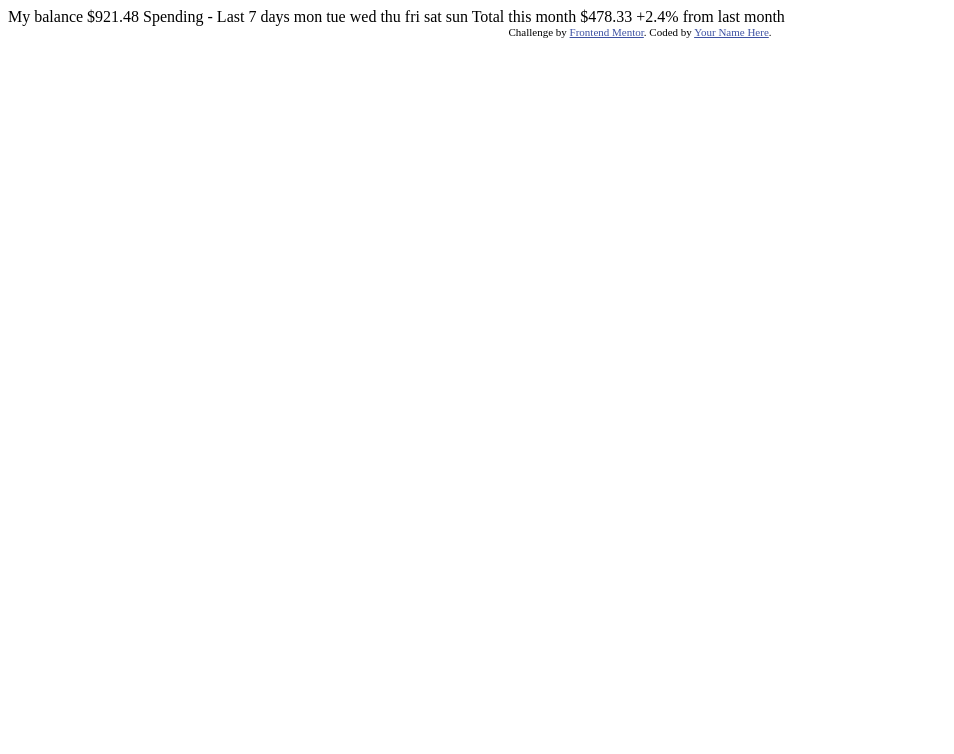
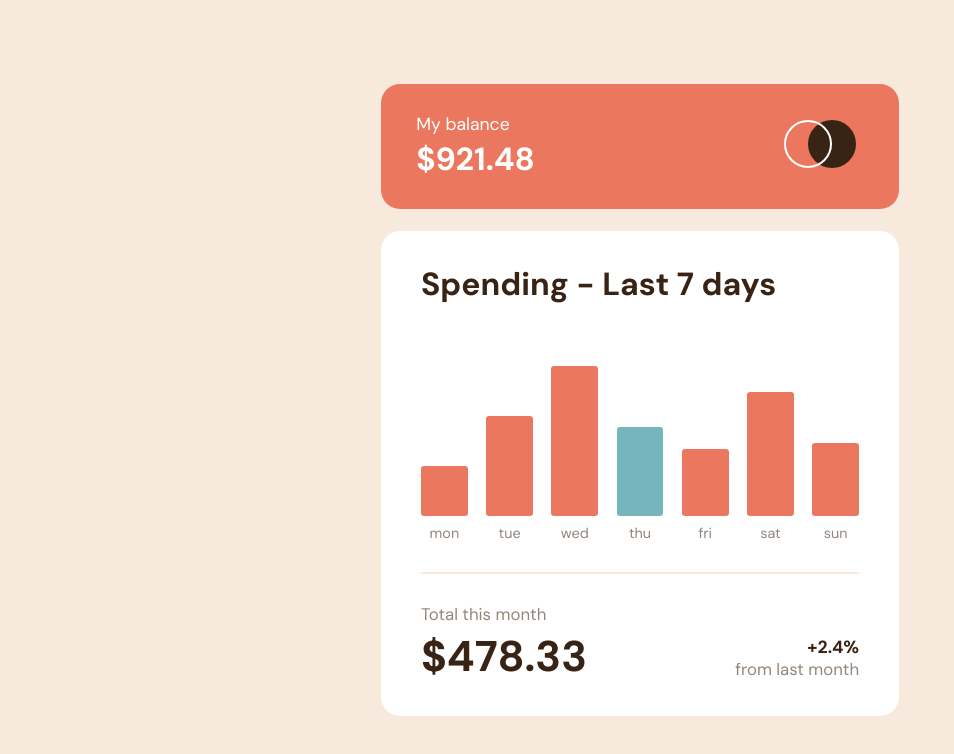
Before and after one commit to curiousmind04/Expenses-Chart-Component, a plain HTML site: page index.html in a window 1280 px wide. Shown: the whole page, without its empty margins (0-954 px from the left). Drawn offline with Linux system fonts and the light colour scheme.

Commit message:
solution for mobile, desktop, and used rem

```diff
--- a/index.html
+++ b/index.html
@@ -1,43 +1,99 @@
 <!DOCTYPE html>
 <html lang="en">
-<head>
-  <meta charset="UTF-8">
-  <meta name="viewport" content="width=device-width, initial-scale=1.0"> <!-- displays site properly based on user's device -->
+  <head>
+    <meta charset="UTF-8" />
+    <meta name="viewport" content="width=device-width, initial-scale=1.0" />
+    <!-- displays site properly based on user's device -->
 
-  <link rel="icon" type="image/png" sizes="32x32" href="./images/favicon-32x32.png">
+    <link
+      rel="icon"
+      type="image/png"
+      sizes="32x32"
+      href="./images/favicon-32x32.png"
+    />
 
-  <title>Frontend Mentor | Expenses chart component</title>
+    <title>Expenses Chart Component</title>
 
-  <!-- Feel free to remove these styles or customise in your own stylesheet 👍 -->
-  <style>
-    .attribution { font-size: 11px; text-align: center; }
-    .attribution a { color: hsl(228, 45%, 44%); }
-  </style>
-</head>
-<body>
+    <link rel="stylesheet" href="main.css" />
+  </head>
+  <body>
+    <main>
+      <header>
+        <div class="header-left">
+          <p>My balance</p>
+          <p>$921.48</p>
+        </div>
+        <div class="logo-container">
+          <img src="images/logo.svg" alt="logo icon" />
+        </div>
+      </header>
+      <div class="container">
+        <h1>Spending - Last 7 days</h1>
+        <div class="chart-grid">
+          <div class="chart-bar-container">
+            <div class="bar" id="chart-bar-mon">
+              <div class="bar-overlay"></div>
+              <div class="num"></div>
+            </div>
+          </div>
+          <div class="chart-bar-container">
+            <div class="bar" id="chart-bar-tue">
+              <div class="bar-overlay"></div>
+              <div class="num"></div>
+            </div>
+          </div>
+          <div class="chart-bar-container">
+            <div class="bar" id="chart-bar-wed">
+              <div class="bar-overlay"></div>
+              <div class="num"></div>
+            </div>
+          </div>
+          <div class="chart-bar-container">
+            <div class="bar" id="chart-bar-thu">
+              <div class="bar-overlay"></div>
+              <div class="num"></div>
+            </div>
+          </div>
+          <div class="chart-bar-container">
+            <div class="bar" id="chart-bar-fri">
+              <div class="bar-overlay"></div>
+              <div class="num"></div>
+            </div>
+          </div>
+          <div class="chart-bar-container">
+            <div class="bar" id="chart-bar-sat">
+              <div class="bar-overlay"></div>
+              <div class="num"></div>
+            </div>
+          </div>
+          <div class="chart-bar-container">
+            <div class="bar" id="chart-bar-sun">
+              <div class="bar-overlay"></div>
+              <div class="num"></div>
+            </div>
+          </div>
+          <div>mon</div>
+          <div>tue</div>
+          <div>wed</div>
+          <div>thu</div>
+          <div>fri</div>
+          <div>sat</div>
+          <div>sun</div>
+        </div>
+        <hr />
+        <div class="bottom">
+          <div class="bottom-left">
+            <p class="grey">Total this month</p>
+            <p>$478.33</p>
+          </div>
+          <div class="bottom-right">
+            <p>+2.4%</p>
+            <p class="grey">from last month</p>
+          </div>
+        </div>
+      </div>
+    </main>
 
-  My balance
-  $921.48
-
-  Spending - Last 7 days
-
-  mon
-  tue
-  wed
-  thu
-  fri
-  sat
-  sun
-
-  Total this month
-  $478.33
-
-  +2.4%
-  from last month
-
-  <div class="attribution">
-    Challenge by <a href="https://www.frontendmentor.io?ref=challenge" target="_blank">Frontend Mentor</a>.
-    Coded by <a href="#">Your Name Here</a>.
-  </div>
-</body>
+    <script src="main.js"></script>
+  </body>
 </html>
--- /dev/null
+++ b/main.css
@@ -0,0 +1,243 @@
+@import url("https://fonts.googleapis.com/css2?family=DM+Sans:wght@400;700&display=swap");
+
+* {
+  box-sizing: border-box;
+  margin: 0;
+  padding: 0;
+}
+
+html {
+  min-width: 23.5rem;
+}
+
+body {
+  font-family: "DM Sans", sans-serif;
+  background: hsl(27, 66%, 92%);
+  display: flex;
+  justify-content: center;
+  align-items: center;
+  min-height: 100vh;
+  min-width: 23.5rem;
+}
+
+main {
+  width: 23.5rem;
+  margin: 3rem 0;
+}
+
+header {
+  background: hsl(10, 79%, 65%);
+  width: 92%;
+  margin: auto;
+  border-radius: 0.6rem;
+  padding: 1.2rem 1.25rem;
+  margin-bottom: 1rem;
+  display: flex;
+  justify-content: space-between;
+  align-items: center;
+}
+
+header p {
+  color: #fff;
+  margin: 0;
+}
+
+header img {
+  transform: scale(0.82);
+}
+
+.header-left :nth-child(2) {
+  font-size: 1.5rem;
+  font-weight: 700;
+  margin-top: 0.2rem;
+}
+
+.container {
+  background: #fff;
+  width: 92%;
+  margin: auto;
+  border-radius: 0.6rem;
+  padding: 1.6rem 1.25rem 1.4rem 1.25rem;
+}
+
+h1 {
+  color: hsl(25, 47%, 15%);
+  font-size: 1.5rem;
+  margin-top: 0;
+  margin-bottom: 3.2rem;
+}
+
+.chart-grid {
+  width: 100%;
+  display: grid;
+  grid-template-columns: repeat(7, 1fr);
+  grid-template-rows: 9.4rem 1rem;
+  column-gap: 0.8rem;
+  row-gap: 0.8rem;
+  justify-items: center;
+  font-size: 0.74rem;
+  color: hsl(28, 10%, 53%);
+  margin-bottom: 1.5rem;
+}
+
+.chart-bar-container {
+  width: 100%;
+  height: 100%;
+  border-radius: 0.2rem;
+  display: flex;
+  align-items: flex-end;
+}
+
+.bar {
+  background: hsl(10, 79%, 65%);
+  width: 100%;
+  border-radius: 0.2rem;
+  cursor: pointer;
+}
+
+hr {
+  background: hsl(27, 66%, 92%);
+  height: 2px;
+  width: 100%;
+  border: none;
+  margin-bottom: 1.5rem;
+}
+
+.bottom {
+  display: flex;
+  justify-content: space-between;
+  align-items: center;
+}
+
+.bottom p {
+  margin: 0;
+}
+
+.grey {
+  color: hsl(28, 10%, 53%);
+  font-size: 0.95rem;
+}
+
+.bottom-left :last-child {
+  color: hsl(25, 47%, 15%);
+  font-size: 1.88rem;
+  font-weight: 700;
+  margin-top: 0.2rem;
+}
+
+.bottom-right {
+  text-align: right;
+  padding-top: 1rem;
+}
+
+.bottom-right :first-child {
+  color: hsl(25, 47%, 15%);
+  font-weight: 700;
+}
+
+.num {
+  background: hsl(25, 47%, 15%);
+  color: #fff;
+  width: 152%;
+  /* width: 75px; */
+  height: 2.5rem;
+  border-radius: 0.2rem;
+  display: flex;
+  justify-content: center;
+  align-items: center;
+  font-size: 0.9rem;
+  font-weight: 700;
+  position: absolute;
+  top: -3rem;
+  left: 50%;
+  margin-left: -76%;
+  /* margin-left: -37.5px; */
+  visibility: hidden;
+}
+
+.bar-overlay {
+  height: 100%;
+  width: 100%;
+  background: hsl(33, 100%, 98%);
+  opacity: 0;
+  border-radius: 0.2rem;
+  position: absolute;
+  bottom: 0;
+  left: 0;
+  z-index: 1;
+}
+
+/* .active {
+  opacity: 0.5 !important;
+}
+
+.active + .num {
+  visibility: visible;
+} */
+
+@media (hover: hover) {
+  .bar-overlay:hover {
+    opacity: 0.5;
+  }
+
+  .bar:hover .num {
+    visibility: visible;
+  }
+}
+
+@media (min-width: 68.75rem) {
+  main {
+    width: 44%;
+    max-width: 36.25rem;
+  }
+  header {
+    padding: 1.8rem 2.2rem;
+    border-radius: 1.2rem;
+    margin-bottom: 1.4rem;
+  }
+  header img {
+    transform: scale(1);
+    margin-right: 0.5rem;
+  }
+  .header-left :first-child {
+    font-size: 1.1rem;
+  }
+  .header-left :nth-child(2) {
+    font-size: 2rem;
+    font-weight: 700;
+    margin-top: 0.2rem;
+  }
+  .container {
+    padding: 2rem 2.5rem;
+    border-radius: 1.2rem;
+  }
+  h1 {
+    font-size: 2rem;
+    margin-bottom: 3.8rem;
+  }
+  .chart-grid {
+    margin-bottom: 2rem;
+    font-size: 0.9rem;
+    column-gap: 1.15rem;
+    row-gap: 0.5rem;
+  }
+  .bar {
+    position: relative;
+  }
+  hr {
+    margin-bottom: 1.8rem;
+  }
+  .bottom-left :last-child {
+    font-size: 2.68rem;
+  }
+  .bottom-left :first-child,
+  .bottom-right :last-child {
+    font-size: 1.05rem;
+  }
+  .bottom-right {
+    padding-top: 1.8rem;
+  }
+  .bottom-right :first-child {
+    font-size: 1.1rem;
+  }
+}
--- /dev/null
+++ b/main.js
@@ -0,0 +1,148 @@
+const monBar = document.querySelector("#chart-bar-mon");
+const tueBar = document.querySelector("#chart-bar-tue");
+const wedBar = document.querySelector("#chart-bar-wed");
+const thuBar = document.querySelector("#chart-bar-thu");
+const friBar = document.querySelector("#chart-bar-fri");
+const satBar = document.querySelector("#chart-bar-sat");
+const sunBar = document.querySelector("#chart-bar-sun");
+
+const fetchData = async () => {
+  const response = await fetch("./data.json");
+
+  const fetchedData = await response.json();
+
+  return fetchedData;
+};
+
+const generateData = async () => {
+  const data = await fetchData();
+
+  //build array of numbers
+
+  const mon = data[0].amount;
+  const tue = data[1].amount;
+  const wed = data[2].amount;
+  const thu = data[3].amount;
+  const fri = data[4].amount;
+  const sat = data[5].amount;
+  const sun = data[6].amount;
+
+  const arr = [mon, tue, wed, thu, fri, sat, sun];
+
+  return arr;
+};
+
+const populateGraph = async () => {
+  const arr = await generateData();
+
+  //   console.log(date);
+
+  //find largest number and index of that number
+
+  const largestNumber = Math.max(...arr);
+  const largestDay = arr.indexOf(largestNumber);
+
+  //populate graph
+
+  if (largestDay === 0) {
+    monBar.style.height = "100%";
+  } else {
+    monBar.style.height = `${(arr[0] / largestNumber) * 100}%`;
+  }
+  if (largestDay === 1) {
+    tueBar.style.height = "100%";
+  } else {
+    tueBar.style.height = `${(arr[1] / largestNumber) * 100}%`;
+  }
+  if (largestDay === 2) {
+    wedBar.style.height = "100%";
+  } else {
+    wedBar.style.height = `${(arr[2] / largestNumber) * 100}%`;
+  }
+  if (largestDay === 3) {
+    thuBar.style.height = "100%";
+  } else {
+    thuBar.style.height = `${(arr[3] / largestNumber) * 100}%`;
+  }
+  if (largestDay === 4) {
+    friBar.style.height = "100%";
+  } else {
+    friBar.style.height = `${(arr[4] / largestNumber) * 100}%`;
+  }
+  if (largestDay === 5) {
+    satBar.style.height = "100%";
+  } else {
+    satBar.style.height = `${(arr[5] / largestNumber) * 100}%`;
+  }
+  if (largestDay === 6) {
+    sunBar.style.height = "100%";
+  } else {
+    sunBar.style.height = `${(arr[6] / largestNumber) * 100}%`;
+  }
+
+  // fill hover boxes with the number for the day
+
+  monBar.lastElementChild.innerHTML = `$${arr[0]}`;
+  tueBar.lastElementChild.innerHTML = `$${arr[1]}`;
+  wedBar.lastElementChild.innerHTML = `$${arr[2]}`;
+  thuBar.lastElementChild.innerHTML = `$${arr[3]}`;
+  friBar.lastElementChild.innerHTML = `$${arr[4]}`;
+  satBar.lastElementChild.innerHTML = `$${arr[5]}`;
+  sunBar.lastElementChild.innerHTML = `$${arr[6]}`;
+
+  //color present day with cyan color
+
+  const day = new Date().getDay();
+
+  if (day === 0) {
+    sunBar.style.background = "hsl(186, 34%, 60%)";
+  }
+  if (day === 1) {
+    monBar.style.background = "hsl(186, 34%, 60%)";
+  }
+  if (day === 2) {
+    tueBar.style.background = "hsl(186, 34%, 60%)";
+  }
+  if (day === 3) {
+    wedBar.style.background = "hsl(186, 34%, 60%)";
+  }
+  if (day === 4) {
+    thuBar.style.background = "hsl(186, 34%, 60%)";
+  }
+  if (day === 5) {
+    friBar.style.background = "hsl(186, 34%, 60%)";
+  }
+  if (day === 6) {
+    satBar.style.background = "hsl(186, 34%, 60%)";
+  }
+};
+
+populateGraph();
+
+// const bars = document.querySelectorAll(".bar-overlay");
+
+// bars.forEach((bar) => {
+//   bar.addEventListener("mouseover", () => {
+//     bar.style.opacity = "0.5";
+//     bar.nextElementSibling.style.visibility = "visible";
+//   });
+// });
+// bars.forEach((bar) => {
+//   bar.addEventListener("mouseout", () => {
+//     bar.style.opacity = "0";
+//     bar.nextElementSibling.style.visibility = "hidden";
+//   });
+// });
+
+// bars.forEach((bar) => {
+//   bar.addEventListener("click", () => {
+//     if (bar.classList.contains("active")) {
+//       bar.classList.toggle("active");
+//     } else {
+//       bars.forEach((bar) => bar.classList.remove("active"));
+//     }
+//     bar.classList.add("active");
+//     // bar.style.opacity = "0.5";
+//     // bar.nextElementSibling.style.visibility = "visible";
+//   });
+// });
```
